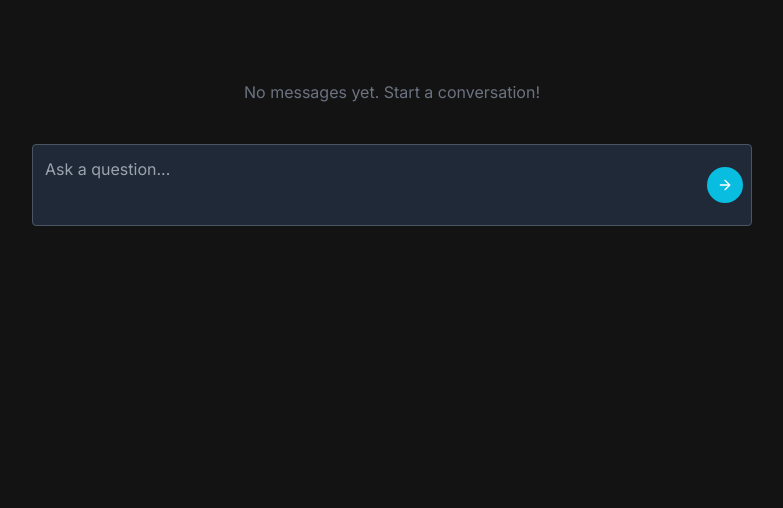
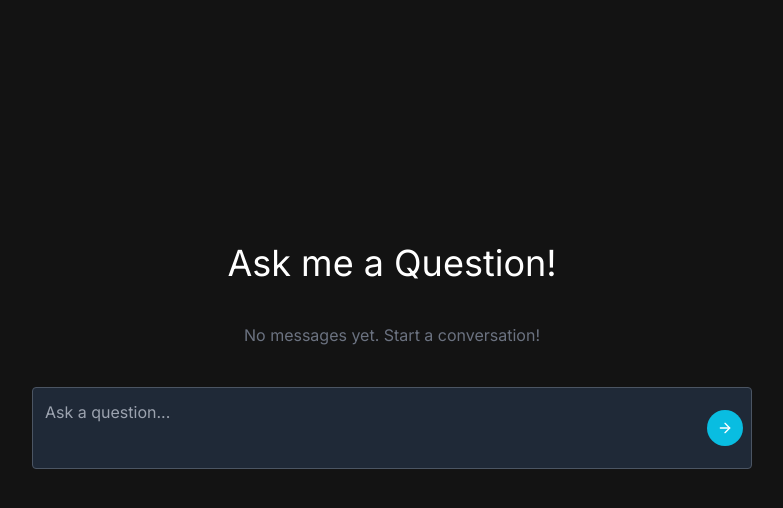
Before and after one commit to harishneel1/capstone, a Next.js app in the folder client/: page / in a window 1280 px wide. Shown: the top 508 px of the page, without its empty margins (248-1031 px from the left). Built offline with nearby package versions, Linux system fonts and the light colour scheme.

Commit message:
Removed streaming from react_agent

```diff
--- a/client/src/app/page.tsx
+++ b/client/src/app/page.tsx
@@ -78,11 +78,11 @@ export default function Home() {
 
   return (
     <div
-      className={`container pt-10 pb-32 min-h-screen ${history.length === 0 && "flex items-center justify-center"
+      className={`container pt-10 pb-32 min-h-screen ${messages.length === 0 && "flex items-center justify-center"
         }`}
     >
       <div className="w-full">
-        {history.length === 0 && (
+        {messages.length === 0 && (
           <h1 className="text-4xl text-center mb-5">
             Ask me a Question!
           </h1>
```
Also changed, not shown: 1 other file (tests, documents, lock files or other folders).
